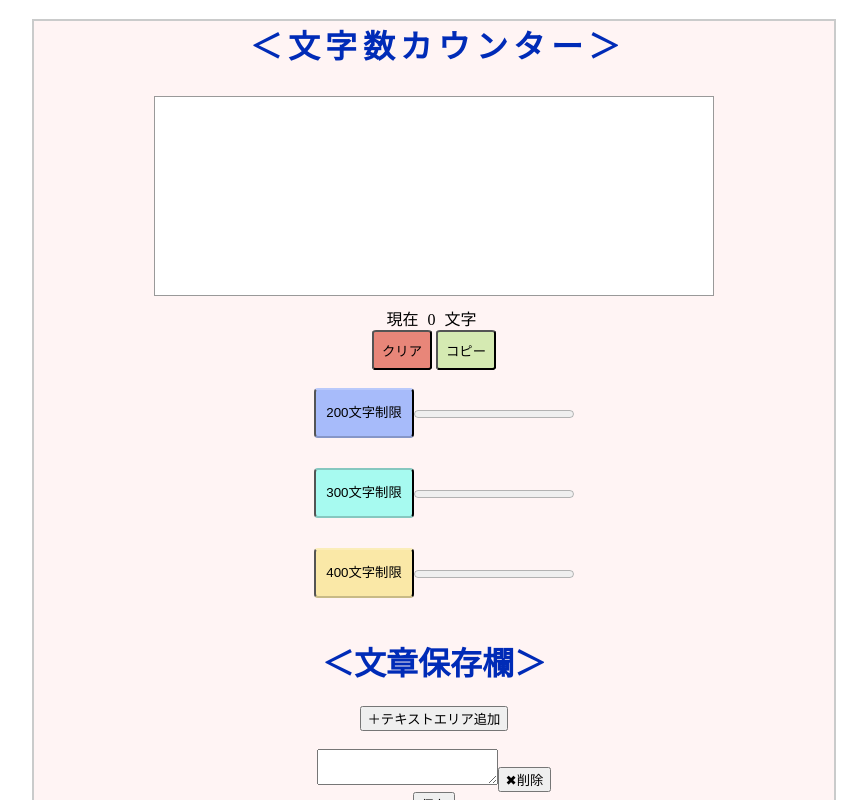
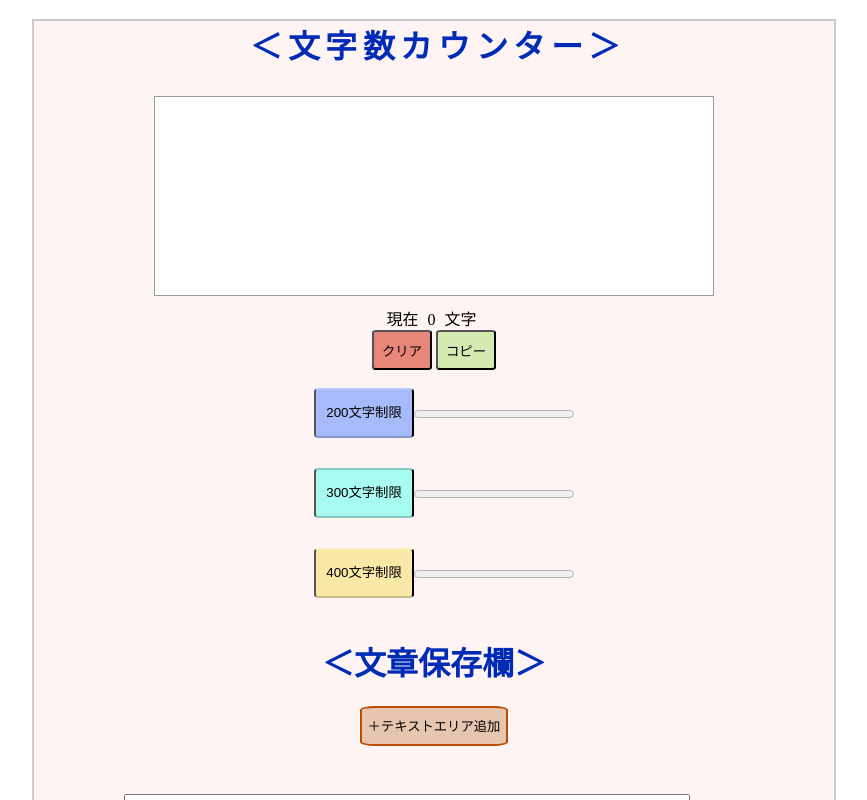
Before and after one commit to SokiNaito/count, a plain HTML site: page index.html in a window 1280 px wide. Both pictures are taken after a click on the button "＋テキストエリア追加". Shown: the top 800 px of the page, without its empty margins (206-1073 px from the left). Drawn offline with Linux system fonts and the light colour scheme.

Commit message:
Update count.css

```diff
--- a/count.css
+++ b/count.css
@@ -33,7 +33,10 @@
 
 #progressBar{
     margin-top: 18px;
+
 }
+
+
 #progressBarThird{
     margin-top: 18px;
 }
@@ -240,3 +243,41 @@ margin-bottom: 5px;
         transform: rotateY(0deg);
     }
 }
+
+
+textarea {
+    resize: none;
+    height: 150px;
+    width: 70%;
+    margin: 30px;
+
+  }
+
+#add{
+    border: 2px solid #b84c00;
+    background-color: #e6c6af;
+    height: 40px;
+    border-radius: 10%;
+}
+#add:hover{
+    opacity: 0.8;
+}
+
+#hozo{
+    border: 2px solid #004ab8;
+    background-color: rgb(175, 201, 230);
+    height: 40px;
+    border-radius: 10%;
+}
+#hozo:hover{
+    opacity: 0.8;
+}
+
+.delete-button{
+    border: 2px solid #e7e7e7;
+    background-color: #dfdddd;
+    height: 40px;
+    border-radius: 10%;
+    position:static;
+
+}
```
